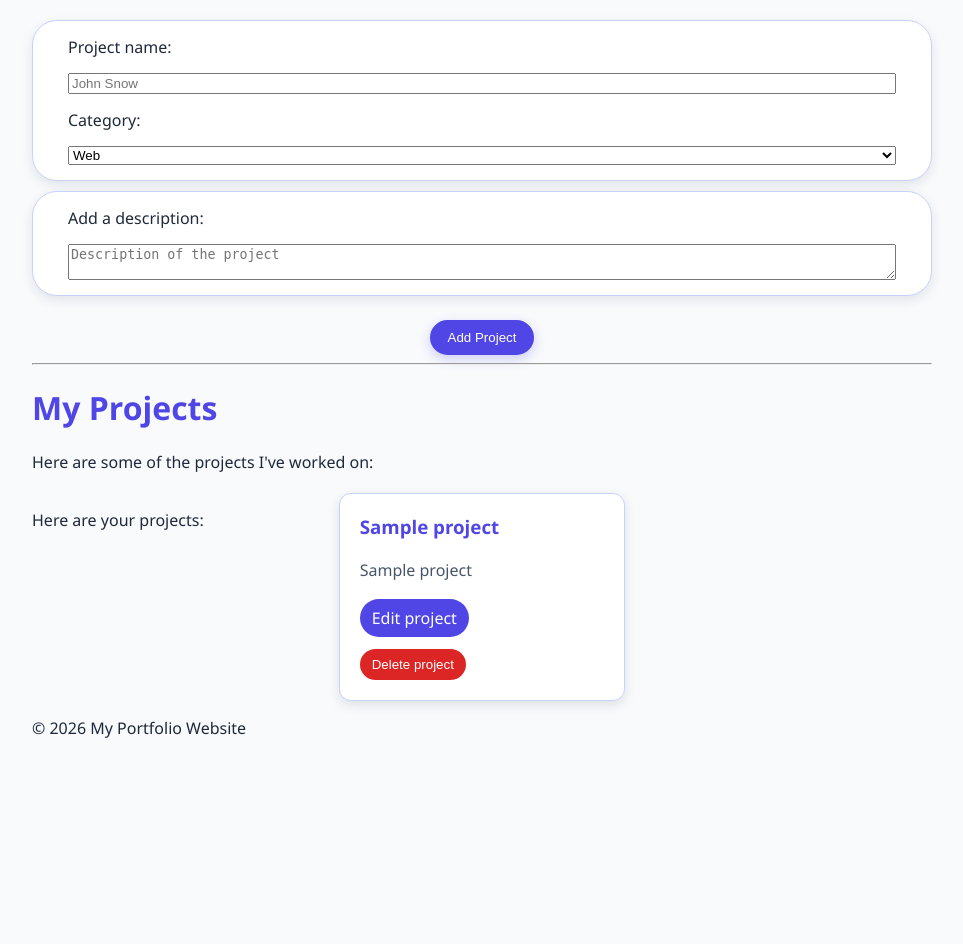
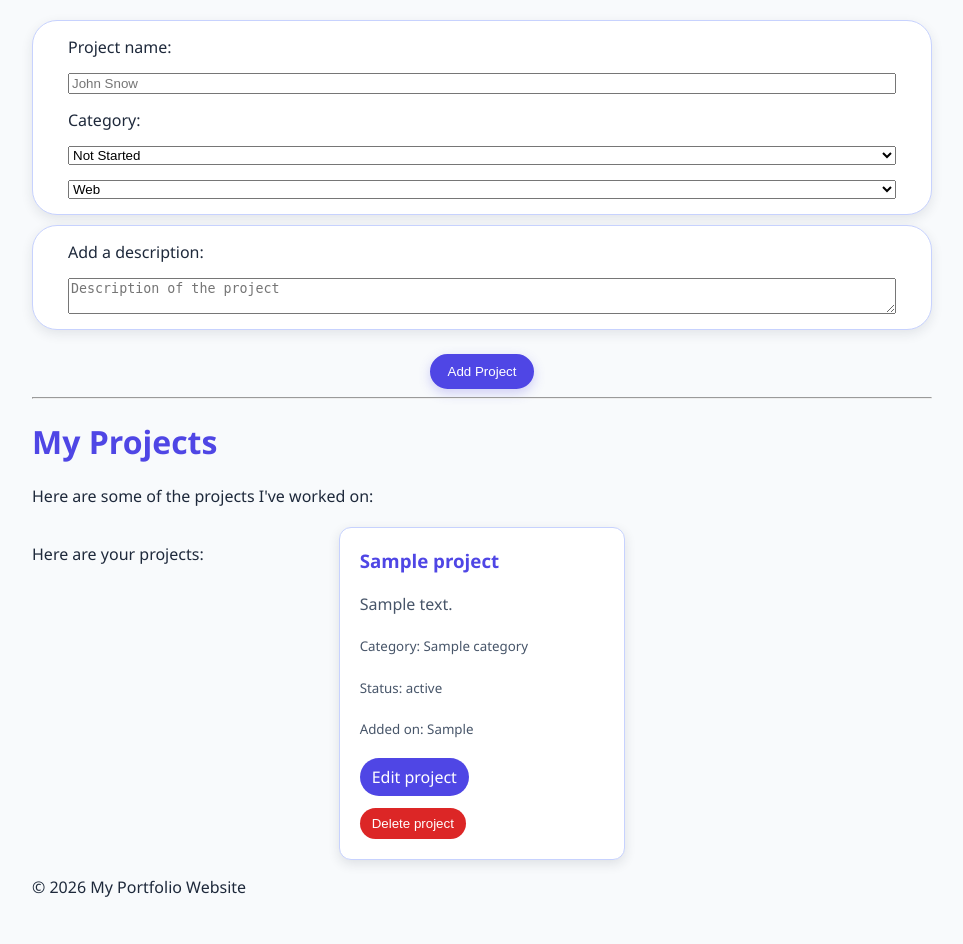
Before and after one commit to man-droid253/myproject, a Flask app: template templates/projects.html in a window 1280 px wide. Shown: the part 84-1028 px from the top of the page, without its empty margins (158-1121 px from the left). Before the commit the page ends 822 px from the top, so only its background shows below. Run offline with Flask 2, Linux system fonts and the light colour scheme; the template is opened without the code that fills it: most values are stand-ins (such as "Sample title", 1, 10 or a date in 2020).

Commit message:
Show project status on project cards
Co-authored-by: Copilot <223556219+Copilot@users.noreply.github.com>

```diff
--- a/templates/projects.html
+++ b/templates/projects.html
@@ -15,6 +15,11 @@
     <label for="project-add">Project name:</label>
     <input type="text" id="project-add" name="project-add" placeholder="John Snow" required>
     <label for="project-category">Category:</label>
+    <select id="status" name="status">
+      <option value="not started">Not Started</option>
+      <option value="in progress">In Progress</option>
+      <option value="completed">Completed</option>
+    </select>
     <select id="project-category" name="project-category">
       <option value="Web">Web</option>
       <option value="Python">Python</option>
@@ -49,12 +54,15 @@
 
     {% for project in projects_list %}
       <div class="project-card">
-        <h3>{{ project[1] }}</h3>
-        <p>{{ project[2] }}</p>
+        <h3>{{ project['name'] }}</h3>
+        <p>{{ project['description'] }}</p>
+        <p><small>Category: {{ project['category'] }}</small></p>
+        <p><small>Status: {{ project['status'] }}</small></p>
+        <p><small>Added on: {{ project['formatted_ts'] }}</small></p>
 
-        <a class="edit-button" href="{{ url_for('edit_project', project_id=project[0]) }}">Edit project</a>
+        <a class="edit-button" href="{{ url_for('edit_project', project_id=project['id']) }}">Edit project</a>
 
-        <form method="post" action="{{ url_for('delete_project', project_id=project[0]) }}">
+        <form method="post" action="{{ url_for('delete_project', project_id=project['id']) }}">
         <button type="submit" class="delete-button">Delete project</button>
         </form>
 
```
